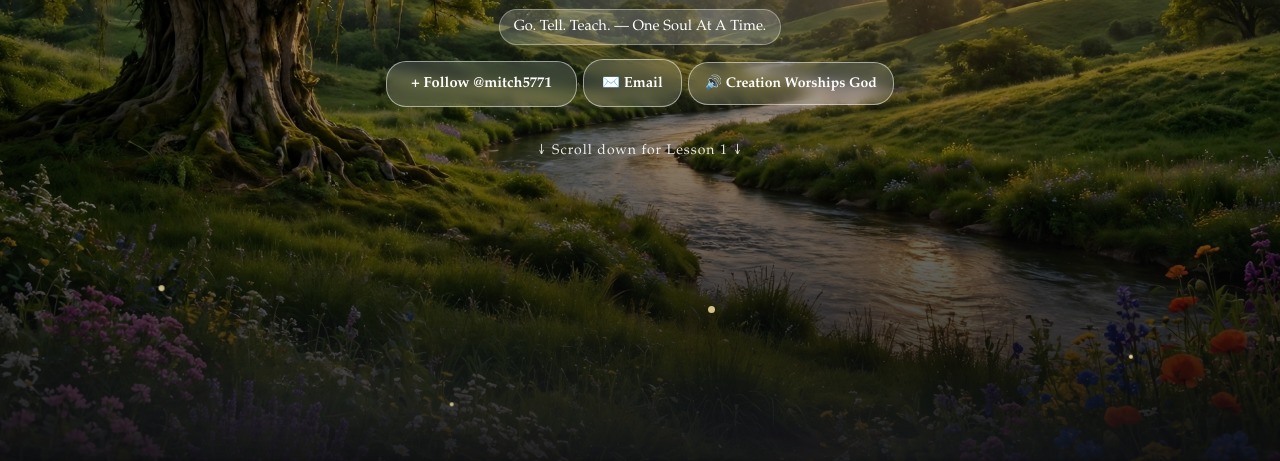
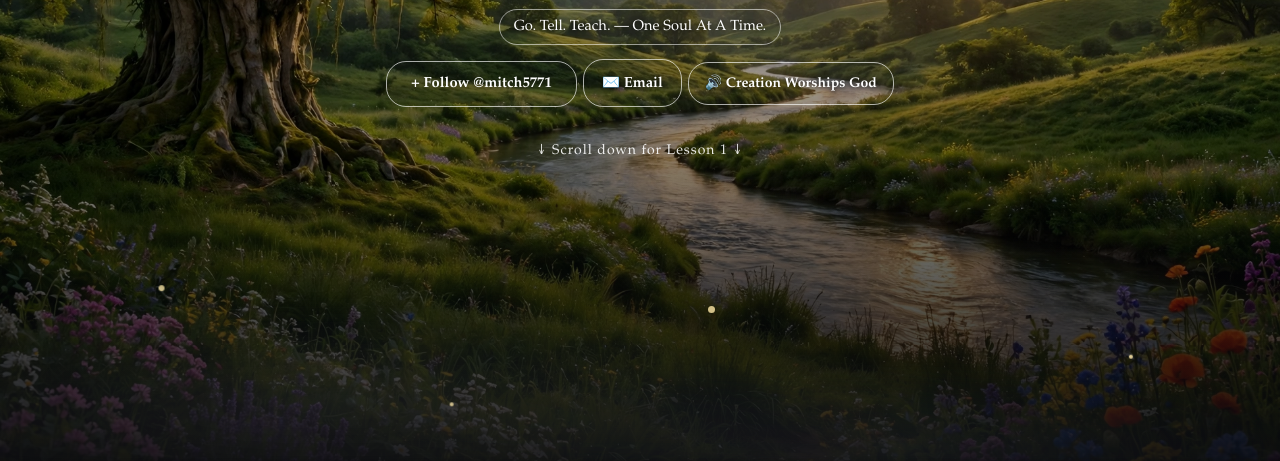
Before and after one commit to MAWADRI-CODE/go-ye, a plain HTML site: page index.html in a window 1280 px wide. Shown: the part 337-798 px from the top of the page. Drawn offline with Linux system fonts and the light colour scheme; no server answers.

Commit message:
Add files via upload

```diff
--- a/index.html
+++ b/index.html
@@ -10,7 +10,6 @@ body{margin:0;color:#F5F5F7;font-size:11pt;-webkit-text-size-adjust:100%;backgro
 body::before{content:"";position:fixed;inset:0;background:linear-gradient(to bottom, rgba(0,0,0,.25) 0%, rgba(0,0,0,.68) 35%, rgba(11,11,14,.88) 100%);z-index:-1}
 .newHeader{max-width:100%;margin:0 auto;border-radius:0;overflow:hidden;position:relative;color:#fff;background-color:transparent;height:100vh;min-height:620px;display:flex;align-items:center;justify-content:center}
 .newHeaderBg{position:absolute;inset:0;background-image:url('eden.jpg');background-size:cover;background-position:center center;animation:breathe 18s ease-in-out infinite alternate}
-/* === EDEN WATER FLOW — SUBTLE, SLOW, REAL FLOW === */
 .waterFlow{position:absolute;left:-10%;right:-10%;bottom:0;height:46%;z-index:1;pointer-events:none;opacity:.18;filter:blur(3px);background:radial-gradient(ellipse 60% 45% at 30% 70%, rgba(255,255,255,.35) 0%, rgba(255,255,255,0) 60%),radial-gradient(ellipse 45% 35% at 70% 80%, rgba(210,235,255,.28) 0%, rgba(210,235,255,0) 60%);background-size:120% 120%, 120% 120%;animation:waterDrift 14s ease-in-out infinite alternate;-webkit-mask-image:linear-gradient(to top, black 55%, transparent 100%);mask-image:linear-gradient(to top, black 55%, transparent 100%)}
 @keyframes waterDrift{0%{transform:translateX(-2.5%);background-position:0% 0%, 100% 0%}100%{transform:translateX(2.5%);background-position:100% 0%, 0% 0%}}
 .newHeader::after{content:"";position:absolute;inset:0;background:linear-gradient(to bottom, rgba(0,0,0,.10) 0%, rgba(0,0,0,.45) 60%, rgba(11,11,14,.95) 100%);animation:glowBreathe 4s ease-in-out infinite alternate}
@@ -45,11 +44,11 @@ body::before{content:"";position:fixed;inset:0;background:linear-gradient(to bot
 .newHeaderInner{position:relative;z-index:2;padding:34px 16px 60px;text-align:center;animation:floatUp 5s ease-in-out infinite alternate;max-width:580px;width:100%}
 .newHeader .goYe{margin:8px 0 0;font-size:22pt;font-weight:900;letter-spacing:6px;color:#FFBE0B;text-shadow:0 2px 10px rgba(0,0,0,.6)}
 .newHeader .verseLine{margin:8px 0 0;font-size:11.5pt;color:#fff;opacity:.95}
-.newHeader .tagline{margin:12px 0 0;display:inline-block;background:rgba(255,255,255,.18);border:1px solid rgba(255,255,255,.35);padding:8px 14px;border-radius:20px;font-size:11pt}
-.followBtn{display:inline-block;margin-top:16px;background:rgba(255,255,255,.15);border:1px solid rgba(255,255,255,.5);color:#fff;text-decoration:none;font-weight:800;padding:13px 24px;border-radius:20px;font-size:11pt;backdrop-filter:blur(6px);-webkit-backdrop-filter:blur(6px)}
-.followBtn2{display:inline-block;margin:8px 0 0 6px;background:rgba(255,255,255,.15);border:1px solid rgba(255,255,255,.5);color:#fff;text-decoration:none;font-weight:800;padding:13px 18px;border-radius:20px;font-size:11pt;backdrop-filter:blur(6px);-webkit-backdrop-filter:blur(6px)}
-.edenSoundBtn{display:inline-block;margin:10px 0 0 6px;background:rgba(255,255,255,.15);border:1px solid rgba(255,255,255,.5);color:#fff;font-family:"Book Antiqua",Palatino,Georgia,serif;font-weight:800;padding:11px 16px;border-radius:20px;font-size:10.5pt;cursor:pointer;white-space:nowrap;backdrop-filter:blur(6px);-webkit-backdrop-filter:blur(6px)}
-.edenSoundBtn.on{background:rgba(255,255,255,.22);border-color:rgba(140,255,180,.85);backdrop-filter:blur(6px);-webkit-backdrop-filter:blur(6px)}
+.newHeader .tagline{margin:12px 0 0;display:inline-block;background:transparent;border:1px solid rgba(255,255,255,.55);padding:8px 14px;border-radius:20px;font-size:11pt;color:#fff;text-shadow:0 1px 4px rgba(0,0,0,.7)}
+.followBtn{display:inline-block;margin-top:16px;background:transparent;border:1px solid rgba(255,255,255,.65);color:#fff;text-decoration:none;font-weight:800;padding:13px 24px;border-radius:20px;font-size:11pt;text-shadow:0 1px 4px rgba(0,0,0,.7)}
+.followBtn2{display:inline-block;margin:8px 0 0 6px;background:transparent;border:1px solid rgba(255,255,255,.65);color:#fff;text-decoration:none;font-weight:800;padding:13px 18px;border-radius:20px;font-size:11pt;text-shadow:0 1px 4px rgba(0,0,0,.7)}
+.edenSoundBtn{display:inline-block;margin:10px 0 0 6px;background:transparent;border:1px solid rgba(255,255,255,.65);color:#fff;font-family:"Book Antiqua",Palatino,Georgia,serif;font-weight:800;padding:11px 16px;border-radius:20px;font-size:10.5pt;cursor:pointer;white-space:nowrap;text-shadow:0 1px 4px rgba(0,0,0,.7)}
+.edenSoundBtn.on{background:transparent;border:1px solid rgba(255,255,255,.65)}
 .scrollHint{margin-top:38px;color:#fff;opacity:.9;font-size:10.5pt;letter-spacing:1px;animation:floatUp 2s ease-in-out infinite alternate}
 .hero{max-width:580px;margin:0 auto;padding:14px 16px 0;background:rgba(11,11,14,.72);backdrop-filter:blur(10px);-webkit-backdrop-filter:blur(10px);border-radius:20px 20px 0 0;padding-top:18px}
 .hero h1{font-size:clamp(20pt,6vw,27pt);line-height:1.05;margin:0;font-weight:900;letter-spacing:-0.5px}
```
